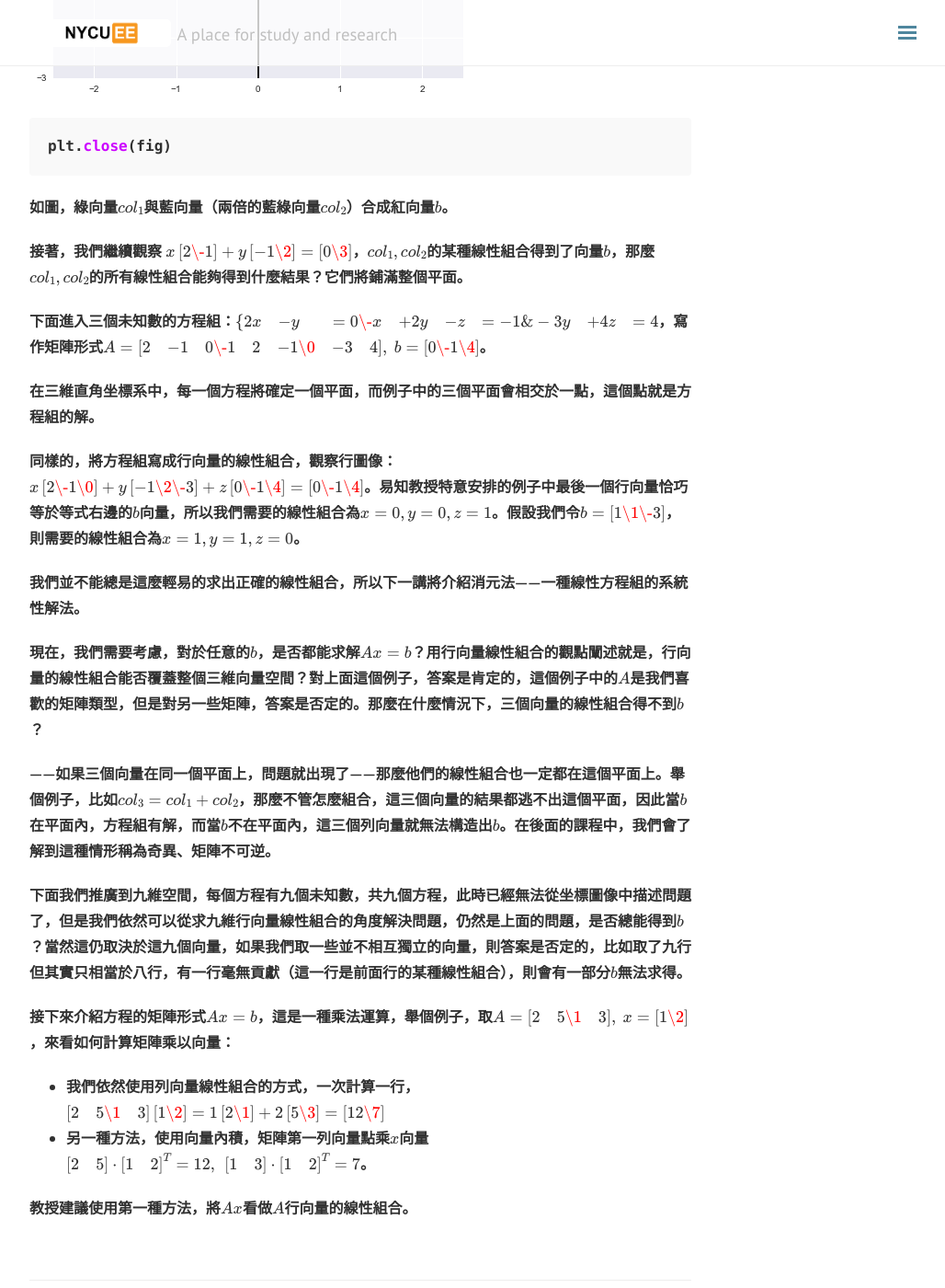
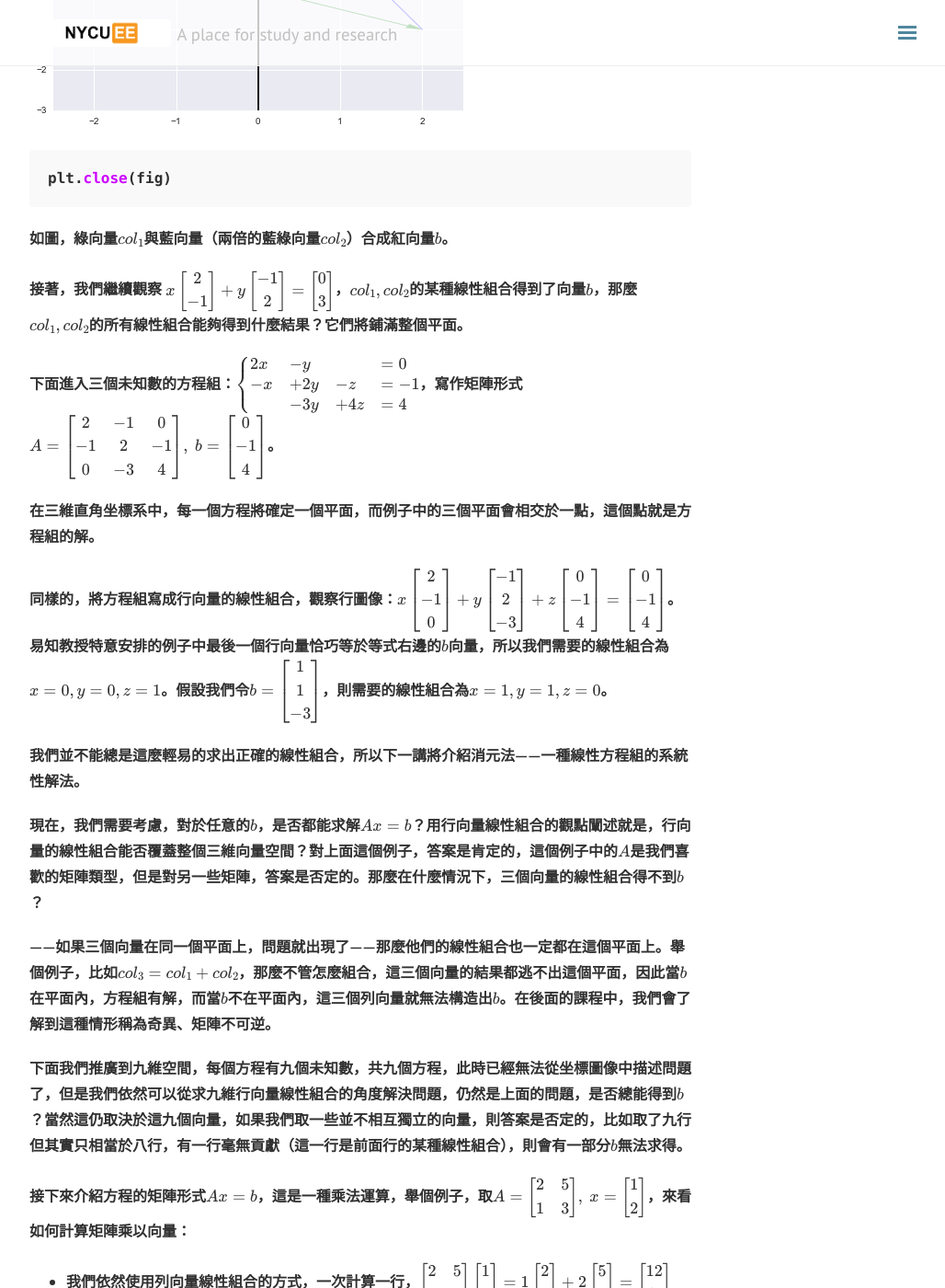
Before and after one commit to nycu-ee/nycu-ee.github.io, a Jekyll site: the page built from _posts/2021-02-01-linear-algebra-01.md, in a window 1280 px wide and 1400 px high, scrolled down 2421 px. Shown: the whole window at 92% size, without its empty margins (248-1276 px from the left). Built offline with Jekyll 4.4.1, drawn with Linux system fonts in a browser that asks for light colours; nearby versions of some CDN libraries; formulas are drawn with MathJax 3; comment, search, counter and statistics services are not loaded; some of the changed text lies outside the part shown.

````diff
--- a/_posts/2021-02-01-linear-algebra-01.md
+++ b/_posts/2021-02-01-linear-algebra-01.md
@@ -52,7 +52,7 @@ plt.draw()
 plt.close(fig)
 ```
 上圖是我們都很熟悉的直角坐標系中兩直線相交的情況，接下來我們按行觀察方程組
-$x\begin{bmatrix}2\\-1\end{bmatrix}+y\begin{bmatrix}-1\\2\end{bmatrix}=\begin{bmatrix}0\\3\end{bmatrix}$（我們把第一個向量稱作$col_1$，第二個向量稱作$col_2$，以表示第一行向量和第二行向量），要使得式子成立，需要第一個向量加上兩倍的第二個向量，即$1\begin{bmatrix}2\\-1\end{bmatrix}+2\begin{bmatrix}-1\\2\end{bmatrix}=\begin{bmatrix}0\\3\end{bmatrix}$。
+$x\begin{bmatrix}2\\\\-1\end{bmatrix}+y\begin{bmatrix}-1\\\\2\end{bmatrix}=\begin{bmatrix}0\\\\3\end{bmatrix}$（我們把第一個向量稱作$col_1$，第二個向量稱作$col_2$，以表示第一行向量和第二行向量），要使得式子成立，需要第一個向量加上兩倍的第二個向量，即$1\begin{bmatrix}2\\\\-1\end{bmatrix}+2\begin{bmatrix}-1\\\\2\end{bmatrix}=\begin{bmatrix}0\\\\3\end{bmatrix}$。
 
 現在來看行圖像，在二維平面上畫出上面的行向量：
 
@@ -88,13 +88,13 @@ plt.close(fig)
 如圖，綠向量$col_1$與藍向量（兩倍的藍綠向量$col_2$）合成紅向量$b$。
 
 接著，我們繼續觀察
-$x\begin{bmatrix}2\\-1\end{bmatrix}+y\begin{bmatrix}-1\\2\end{bmatrix}=\begin{bmatrix}0\\3\end{bmatrix}$，$col_1,col_2$的某種線性組合得到了向量$b$，那麼$col_1,col_2$的所有線性組合能夠得到什麼結果？它們將鋪滿整個平面。
+$x\begin{bmatrix}2\\\\-1\end{bmatrix}+y\begin{bmatrix}-1\\\\2\end{bmatrix}=\begin{bmatrix}0\\\\3\end{bmatrix}$，$col_1,col_2$的某種線性組合得到了向量$b$，那麼$col_1,col_2$的所有線性組合能夠得到什麼結果？它們將鋪滿整個平面。
 
-下面進入三個未知數的方程組：$\begin{cases}2x&-y&&=0\\-x&+2y&-z&=-1\\&-3y&+4z&=4\end{cases}$，寫作矩陣形式$A=\begin{bmatrix}2&-1&0\\-1&2&-1\\0&-3&4\end{bmatrix},\ b=\begin{bmatrix}0\\-1\\4\end{bmatrix}$。
+下面進入三個未知數的方程組：$\begin{cases}2x&-y&&=0\\\\-x&+2y&-z&=-1\\\\&-3y&+4z&=4\end{cases}$，寫作矩陣形式$A=\begin{bmatrix}2&-1&0\\\\-1&2&-1\\\\0&-3&4\end{bmatrix},\ b=\begin{bmatrix}0\\\\-1\\\\4\end{bmatrix}$。
 
 在三維直角坐標系中，每一個方程將確定一個平面，而例子中的三個平面會相交於一點，這個點就是方程組的解。
 
-同樣的，將方程組寫成行向量的線性組合，觀察行圖像：$x\begin{bmatrix}2\\-1\\0\end{bmatrix}+y\begin{bmatrix}-1\\2\\-3\end{bmatrix}+z\begin{bmatrix}0\\-1\\4\end{bmatrix}=\begin{bmatrix}0\\-1\\4\end{bmatrix}$。易知教授特意安排的例子中最後一個行向量恰巧等於等式右邊的$b$向量，所以我們需要的線性組合為$x=0,y=0,z=1$。假設我們令$b=\begin{bmatrix}1\\1\\-3\end{bmatrix}$，則需要的線性組合為$x=1,y=1,z=0$。
+同樣的，將方程組寫成行向量的線性組合，觀察行圖像：$x\begin{bmatrix}2\\\\-1\\\\0\end{bmatrix}+y\begin{bmatrix}-1\\\\2\\\\-3\end{bmatrix}+z\begin{bmatrix}0\\\\-1\\\\4\end{bmatrix}=\begin{bmatrix}0\\\\-1\\\\4\end{bmatrix}$。易知教授特意安排的例子中最後一個行向量恰巧等於等式右邊的$b$向量，所以我們需要的線性組合為$x=0,y=0,z=1$。假設我們令$b=\begin{bmatrix}1\\\\1\\\\-3\end{bmatrix}$，則需要的線性組合為$x=1,y=1,z=0$。
 
 我們並不能總是這麼輕易的求出正確的線性組合，所以下一講將介紹消元法——一種線性方程組的系統性解法。
 
@@ -105,9 +105,9 @@ $x\begin{bmatrix}2\\-1\end{bmatrix}+y\begin{bmatrix}-1\\2\end{bmatrix}=\begin{bm
 
 下面我們推廣到九維空間，每個方程有九個未知數，共九個方程，此時已經無法從坐標圖像中描述問題了，但是我們依然可以從求九維行向量線性組合的角度解決問題，仍然是上面的問題，是否總能得到$b$？當然這仍取決於這九個向量，如果我們取一些並不相互獨立的向量，則答案是否定的，比如取了九行但其實只相當於八行，有一行毫無貢獻（這一行是前面行的某種線性組合），則會有一部分$b$無法求得。
 
-接下來介紹方程的矩陣形式$Ax=b$，這是一種乘法運算，舉個例子，取$A=\begin{bmatrix}2&5\\1&3\end{bmatrix},\ x=\begin{bmatrix}1\\2\end{bmatrix}$，來看如何計算矩陣乘以向量：
+接下來介紹方程的矩陣形式$Ax=b$，這是一種乘法運算，舉個例子，取$A=\begin{bmatrix}2&5\\\\1&3\end{bmatrix},\ x=\begin{bmatrix}1\\\\2\end{bmatrix}$，來看如何計算矩陣乘以向量：
 
-* 我們依然使用列向量線性組合的方式，一次計算一行，$\begin{bmatrix}2&5\\1&3\end{bmatrix}\begin{bmatrix}1\\2\end{bmatrix}=1\begin{bmatrix}2\\1\end{bmatrix}+2\begin{bmatrix}5\\3\end{bmatrix}=\begin{bmatrix}12\\7\end{bmatrix}$
+* 我們依然使用列向量線性組合的方式，一次計算一行，$\begin{bmatrix}2&5\\\\1&3\end{bmatrix}\begin{bmatrix}1\\\\2\end{bmatrix}=1\begin{bmatrix}2\\\\1\end{bmatrix}+2\begin{bmatrix}5\\\\3\end{bmatrix}=\begin{bmatrix}12\\\\7\end{bmatrix}$
 * 另一種方法，使用向量內積，矩陣第一列向量點乘$x$向量$\begin{bmatrix}2&5\end{bmatrix}\cdot\begin{bmatrix}1&2\end{bmatrix}^T=12,\ \begin{bmatrix}1&3\end{bmatrix}\cdot\begin{bmatrix}1&2\end{bmatrix}^T=7$。
 
 教授建議使用第一種方法，將$Ax$看做$A$行向量的線性組合。
````
